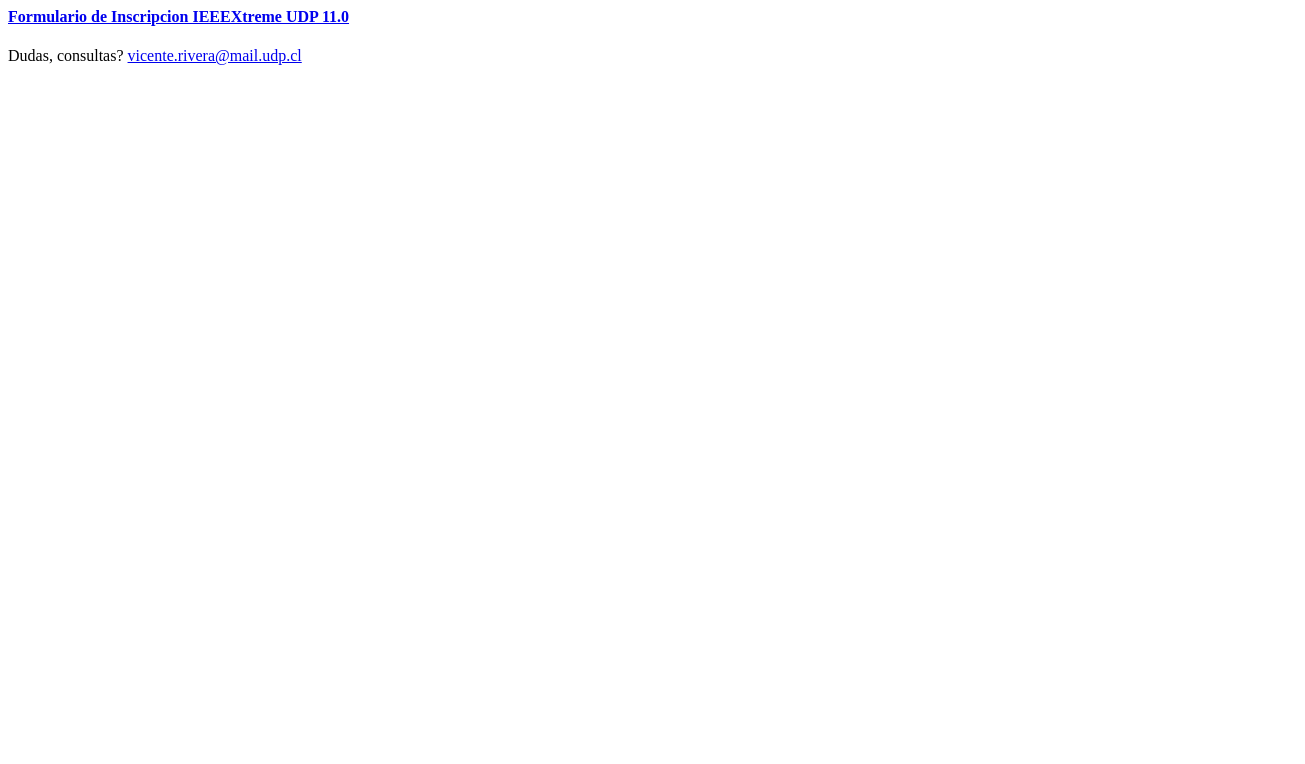
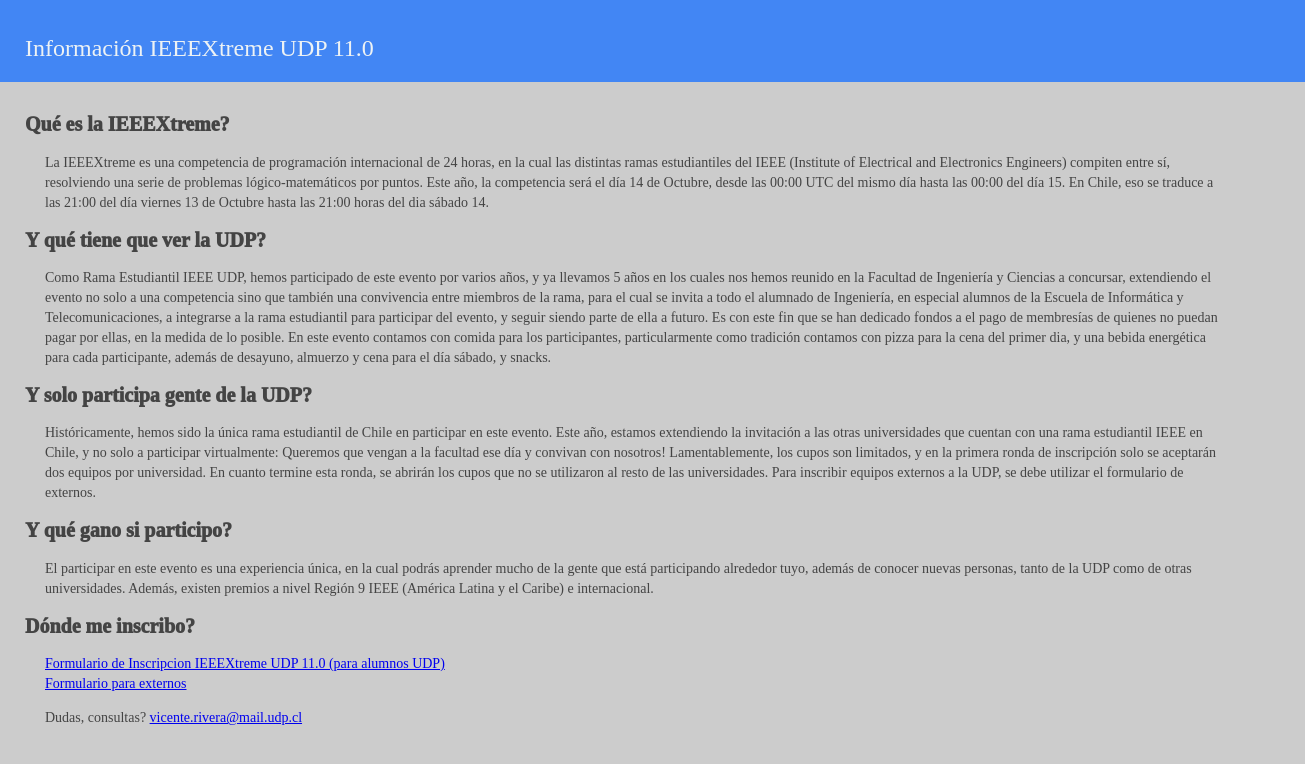
Before and after one commit to VicenteRD/Xtreme11-Landing-Site, a plain HTML site: page index.html in a window 1280 px wide. Shown: the whole page, 1305 px wide, since content can reach past the window. Drawn offline with Linux system fonts and the light colour scheme; a web font is replaced by a local one.

Commit message:
Mas info y mejor presentacion

```diff
--- a/index.html
+++ b/index.html
@@ -1,11 +1,129 @@
-<body>
-<h4>
-  <a href="https://goo.gl/forms/MpEI5rELA9JV6ICD2">
-    Formulario de Inscripcion IEEEXtreme UDP 11.0
-  </a>
-</h4>
-
-Dudas, consultas? <a href="mailto:vicente.drd@gmail.com">vicente.rivera@mail.udp.cl</a>
+<head>
+	<link rel="stylesheet" type="text/css" href="https://fonts.googleapis.com/css?family=Cabin+Condensed" />
+</head>
 
 
+<body>
+<section id="xtreme">
+    <div id="xtreme-header">
+        <h1>
+            Información IEEEXtreme UDP 11.0
+        </h1>
+    </div>
+    <div id="xtreme-body">
+        <h3>
+            Qué es la IEEEXtreme?
+        </h3>
+        <p>
+            La IEEEXtreme es una competencia de programación internacional de 24 horas, en la cual las distintas ramas estudiantiles del IEEE (Institute of Electrical and Electronics Engineers) compiten entre sí, resolviendo una serie de problemas lógico-matemáticos por puntos.
+            Este año, la competencia será el día 14 de Octubre, desde las 00:00 UTC del mismo día hasta las 00:00 del día 15. En Chile, eso se traduce a las 21:00 del día viernes 13 de Octubre hasta las 21:00 horas del dia sábado 14.
+
+        </p>
+
+        <h3>
+            Y qué tiene que ver la UDP?
+        </h3>
+        <p>
+            Como Rama Estudiantil IEEE UDP, hemos participado de este evento por varios años, y ya llevamos 5 años en los cuales nos hemos reunido en la Facultad de Ingeniería y Ciencias a concursar, extendiendo el evento no solo a una competencia sino que también una convivencia entre miembros de la rama, para el cual se invita a todo el alumnado de Ingeniería, en especial alumnos de la Escuela de Informática y Telecomunicaciones, a integrarse a la rama estudiantil para participar del evento, y seguir siendo parte de ella a futuro. Es con este fin que se han dedicado fondos a el pago de membresías de quienes no puedan pagar por ellas, en la medida de lo posible.
+
+            En este evento contamos con comida para los participantes, particularmente como tradición contamos con pizza para la cena del primer dia, y una bebida energética para cada participante, además de desayuno, almuerzo y cena para el día sábado, y snacks.
+        </p>
+
+        <h3>
+            Y solo participa gente de la UDP?
+        </h3>
+        <p>
+            Históricamente, hemos sido la única rama estudiantil de Chile en participar en este evento. Este año, estamos extendiendo la invitación a las otras universidades que cuentan con una rama estudiantil IEEE en Chile, y no solo a participar virtualmente: Queremos que vengan a la facultad ese día y convivan con nosotros!
+            Lamentablemente, los cupos son limitados, y en la primera ronda de inscripción solo se aceptarán dos equipos por universidad. En cuanto termine esta ronda, se abrirán los cupos que no se utilizaron al resto de las universidades.
+
+            Para inscribir equipos externos a la UDP, se debe utilizar el formulario de externos.
+        </p>
+
+        <h3>
+            Y qué gano si participo?
+        </h3>
+        <p>
+            El participar en este evento es una experiencia única, en la cual podrás aprender mucho de la gente que está participando alrededor tuyo, además de conocer nuevas personas, tanto de la UDP como de otras universidades.
+            Además, existen premios a nivel Región 9 IEEE (América Latina y el Caribe) e internacional.
+        </p>
+
+        <h3>
+            Dónde me inscribo?
+        </h3>
+        <p>
+            <a href="https://goo.gl/forms/MpEI5rELA9JV6ICD2">
+                Formulario de Inscripcion IEEEXtreme UDP 11.0 (para alumnos UDP)
+            </a>
+            <br>
+            <a href="https://goo.gl/forms/JvFgqk8fczgSJa492">
+                Formulario para externos
+            </a>
+        </p>
+        <p>
+            Dudas, consultas? <a href="mailto:vicente.rivera@mail.udp.cl">vicente.rivera@mail.udp.cl</a>
+        </p>
+    </div>
+</section>
 </body>
+
+
+<style type="text/css">
+    body {
+        background-color: #cccccc;
+        color: #444444;
+        margin: 0;
+    }
+
+    div#xtreme-header {
+        background-color: #4286f4;
+        color: #edf2f4;
+        padding: 15px 0 1px 25px;
+        top: 0;
+        left: 0;
+        width: 100%;
+    }
+
+    div#xtreme-body {
+        padding: 15px 0 0 25px;
+    }
+
+    div#xtreme-body > p {
+        padding: 0 50px 0 20px;
+    }
+
+    h1 {
+        font-family: "Cabin Condensed";
+        font-size: 24px;
+        font-style: normal;
+        font-variant: normal;
+        font-weight: 500;
+        line-height: 26.4px;
+    }
+
+    h3 {
+        font-family: "Cabin Condensed";
+        font-size: 20px;
+        font-style: normal;
+        font-variant: normal;
+        font-weight: 1000;
+        line-height: 15.4px;
+    }
+
+    h4 {
+        font-family: "Cabin Condensed";
+        font-size: px;
+        font-style: normal;
+        font-variant: normal;
+        font-weight: 500;
+        line-height: 15.4px;
+    }
+
+    p {
+        font-family: "Cabin Condensed";
+        font-size: 14px;
+        font-style: normal;
+        font-variant: normal;
+        font-weight: 400;
+        line-height: 20px;
+    }
+</style>
```
